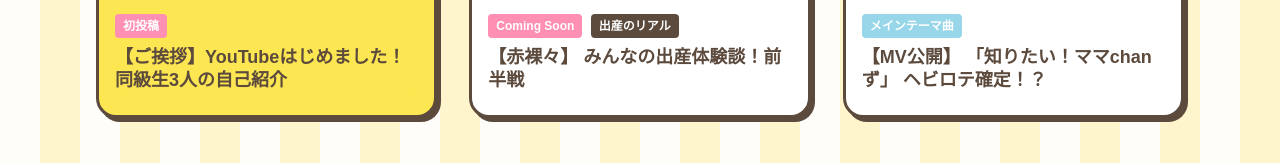
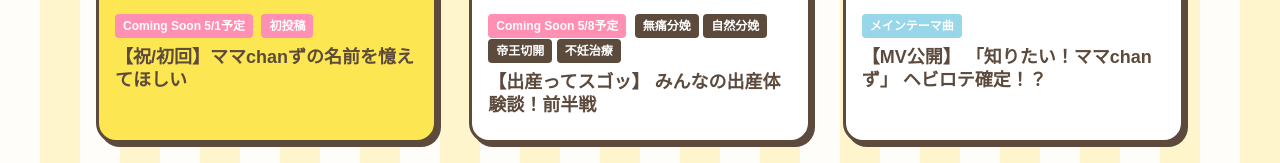
Before and after one commit to mamachanz1985/mamachanz_site, a website: page index.html in a window 1280 px wide. Shown: the part 1097-1260 px from the top of the page. Drawn offline with nearby package versions, Linux system fonts and the light colour scheme; a web font is replaced by a local one.

Commit message:
Add files via upload

```diff
--- a/index.html
+++ b/index.html
@@ -224,8 +224,12 @@
                         </div>
                     </div>
                     <div class="pt-4 bg-pop-yellow rounded-b-xl flex-grow">
-                        <span class="text-xs font-black bg-pop-pink text-white px-2 py-1 rounded mb-2 inline-block">初投稿</span>
-                        <h3 class="font-black text-lg leading-tight mb-2">【ご挨拶】YouTubeはじめました！同級生3人の自己紹介</h3>
+                        <span
+                            class="text-xs font-black bg-pop-pink text-white px-2 py-1 rounded inline-block mr-1">Coming
+                            Soon 5/1予定</span>
+                        <span
+                            class="text-xs font-black bg-pop-pink text-white px-2 py-1 rounded mb-2 inline-block">初投稿</span>
+                        <h3 class="font-black text-lg leading-tight mb-2">【祝/初回】ママchanずの名前を憶えてほしい</h3>
                     </div>
                 </div>
 
@@ -245,10 +249,19 @@
                     </div>
                     <div class="pt-4">
                         <div class="mb-2">
-                            <span class="text-xs font-black bg-pop-pink text-white px-2 py-1 rounded inline-block mr-1">Coming Soon</span>
-                            <span class="text-xs font-black bg-pop-dark text-white px-2 py-1 rounded inline-block">出産のリアル</span>
+                            <span
+                                class="text-xs font-black bg-pop-pink text-white px-2 py-1 rounded inline-block mr-1">Coming
+                                Soon 5/8予定</span>
+                            <span
+                                class="text-xs font-black bg-pop-dark text-white px-2 py-1 rounded inline-block">無痛分娩</span>
+                            <span
+                                class="text-xs font-black bg-pop-dark text-white px-2 py-1 rounded inline-block">自然分娩</span>
+                            <span
+                                class="text-xs font-black bg-pop-dark text-white px-2 py-1 rounded inline-block">帝王切開</span>
+                            <span
+                                class="text-xs font-black bg-pop-dark text-white px-2 py-1 rounded inline-block">不妊治療</span>
                         </div>
-                        <h3 class="font-black text-lg leading-tight mb-2">【赤裸々】 みんなの出産体験談！前半戦</h3>
+                        <h3 class="font-black text-lg leading-tight mb-2">【出産ってスゴッ】 みんなの出産体験談！前半戦</h3>
                     </div>
                 </div>
 
@@ -311,7 +324,8 @@
                         class="font-bold text-sm leading-relaxed text-left w-full bg-white p-3 rounded-xl border-[3px] border-pop-dark">
                         2男2女の育児に奮闘中！<br>芸能と育児、マルチなスーパーママ!<br>日常を赤裸々に語ります！
                     </p>
-                    <a href="https://www.instagram.com/natsukikato_official/" target="_blank" rel="noopener noreferrer" class="mt-4 text-2xl text-pop-dark hover:text-pop-pink transition-colors"><i
+                    <a href="https://www.instagram.com/natsukikato_official/" target="_blank" rel="noopener noreferrer"
+                        class="mt-4 text-2xl text-pop-dark hover:text-pop-pink transition-colors"><i
                             class="fab fa-instagram"></i></a>
                 </div>
 
@@ -331,7 +345,8 @@
                         class="font-bold text-sm leading-relaxed text-left w-full bg-white p-3 rounded-xl border-[3px] border-pop-dark">
                         国際結婚を経て、現在は1女のママ。<br>おしゃれも家事も全力投球！<br>鋭い視点で切り込みます！
                     </p>
-                    <a href="https://www.instagram.com/ag4559/" target="_blank" rel="noopener noreferrer" class="mt-4 text-2xl text-pop-dark hover:text-pop-orange transition-colors"><i
+                    <a href="https://www.instagram.com/ag4559/" target="_blank" rel="noopener noreferrer"
+                        class="mt-4 text-2xl text-pop-dark hover:text-pop-orange transition-colors"><i
                             class="fab fa-instagram"></i></a>
                 </div>
 
@@ -351,7 +366,8 @@
                         class="font-bold text-sm leading-relaxed text-left w-full bg-white p-3 rounded-xl border-[3px] border-pop-dark">
                         働くママ代表！「控えめなお祭り女」！<br>仕事と育児のバタバタな日常や<br>息抜きのコツをお届け。
                     </p>
-                    <a href="https://www.instagram.com/konomi6416/" target="_blank" rel="noopener noreferrer" class="mt-4 text-2xl text-pop-dark hover:text-pop-blue transition-colors"><i
+                    <a href="https://www.instagram.com/konomi6416/" target="_blank" rel="noopener noreferrer"
+                        class="mt-4 text-2xl text-pop-dark hover:text-pop-blue transition-colors"><i
                             class="fab fa-instagram"></i></a>
                 </div>
 
@@ -401,15 +417,19 @@
 
                     <!-- 送信完了メッセージ -->
                     <div id="successMessage" class="hidden max-w-2xl mx-auto text-center py-6 fade-in">
-                        <div class="inline-flex bg-pop-pink text-white rounded-full w-24 h-24 items-center justify-center text-4xl mb-6 border-[3px] border-pop-dark shadow-[4px_4px_0px_#5C4A3D]">
+                        <div
+                            class="inline-flex bg-pop-pink text-white rounded-full w-24 h-24 items-center justify-center text-4xl mb-6 border-[3px] border-pop-dark shadow-[4px_4px_0px_#5C4A3D]">
                             <i class="fas fa-heart"></i>
                         </div>
                         <h3 class="text-3xl font-black mb-4 telop-text">投函完了！</h3>
-                        <p class="font-bold text-lg mb-6 bg-pop-yellow p-4 rounded-xl border-[3px] border-pop-dark inline-block">
+                        <p
+                            class="font-bold text-lg mb-6 bg-pop-yellow p-4 rounded-xl border-[3px] border-pop-dark inline-block">
                             お便りありがとうございます！<br>
                             メンバーみんなでお手紙読ませていただきます♪
                         </p>
-                        <button onclick="document.getElementById('successMessage').classList.add('hidden'); document.getElementById('inquiryForm').classList.remove('hidden'); document.getElementById('inquiryForm').reset();" class="block mx-auto underline font-bold hover:text-pop-pink transition-colors">
+                        <button
+                            onclick="document.getElementById('successMessage').classList.add('hidden'); document.getElementById('inquiryForm').classList.remove('hidden'); document.getElementById('inquiryForm').reset();"
+                            class="block mx-auto underline font-bold hover:text-pop-pink transition-colors">
                             もう一度送る
                         </button>
                     </div>
```
Also changed, not shown: google71295ff80434ae1f.html (added, +1 -0 lines), 20260326_02_mamachanz_shussan_kouhan.png (added), 20260326_02_mamachanz_shussann_senhan.png (added).
